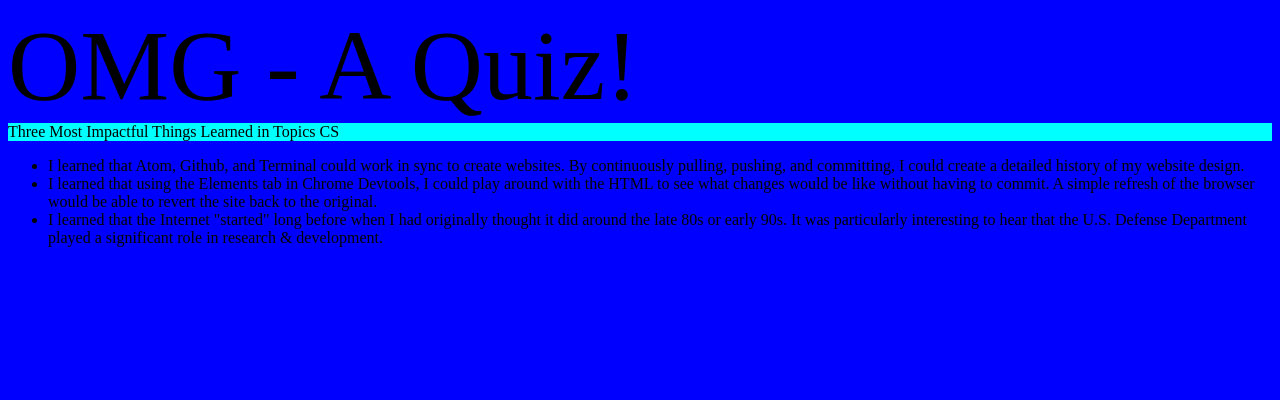
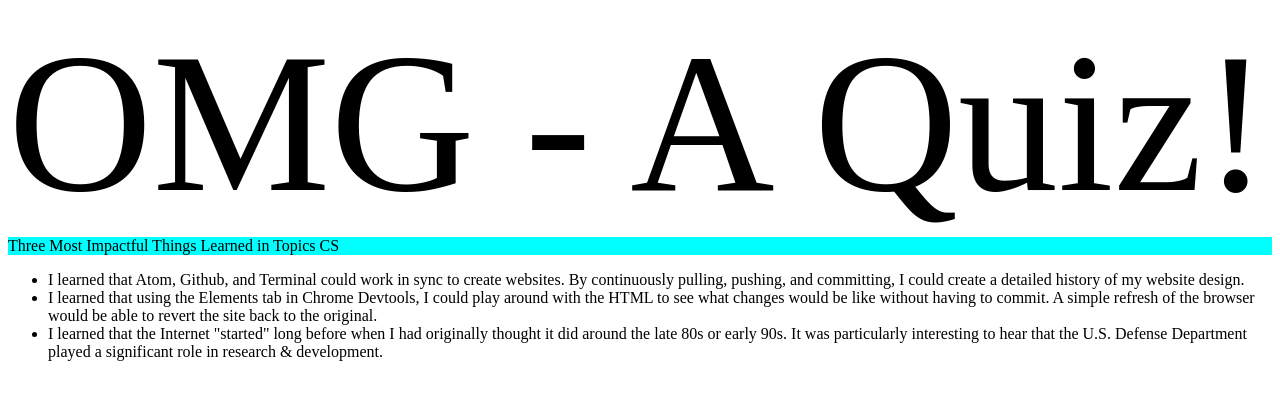
Before and after one commit to michaelding21/CS_Quiz, a plain HTML site: page index.html in a window 1280 px wide. Drawn offline with Linux system fonts and the light colour scheme; files that its build step writes are made by us from their sources; a script that the page names is missing.

Commit message:
update style rules

```diff
--- a/style.css
+++ b/style.css
@@ -1,15 +1,11 @@
-body {
-  background-color: #0000ff;
-}
-
 header {
-  font-size: 100px;
+  font-size: 200px;
 }
 
 section {
   background-color: #00FFFF;
 }
 
-section {
+li {
   border: 75px;
 }
```
